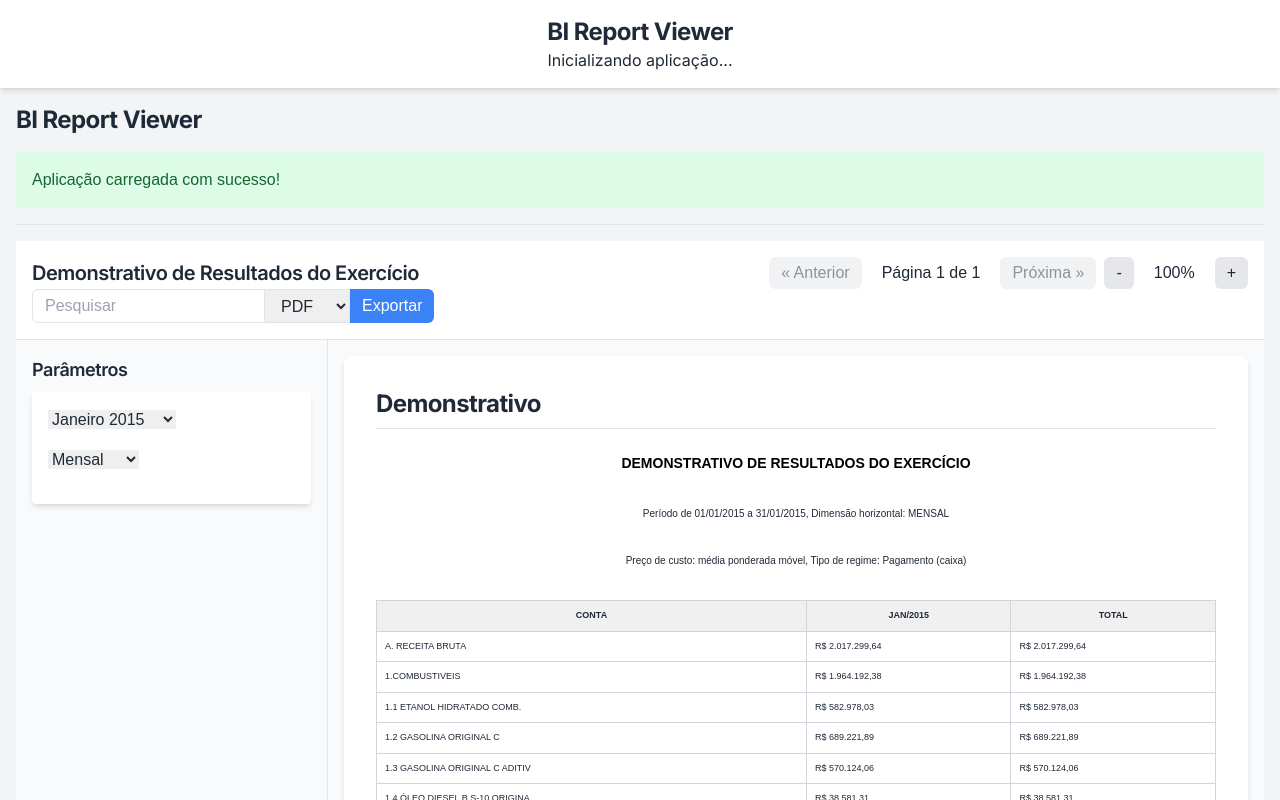
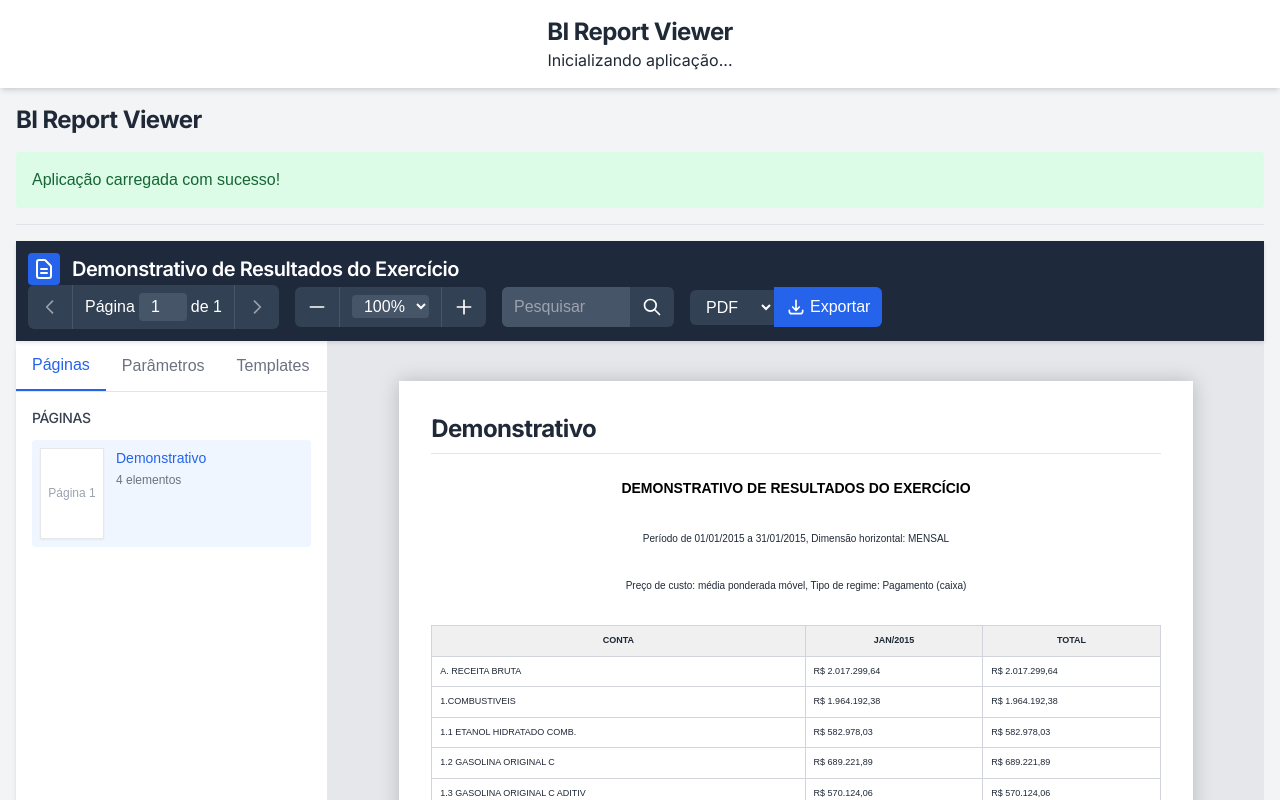
Before and after one commit to paulohenriquevn/report-viewer, an Angular app: page / in a window 1280 px wide. Shown: the top 800 px of the page. Built offline with nearby package versions, Linux system fonts and the light colour scheme.

Commit message:
Melhoria relatorio

```diff
--- a/src/app/report-viewer/components/report-viewer/report-viewer.component.html
+++ b/src/app/report-viewer/components/report-viewer/report-viewer.component.html
@@ -1,61 +1,115 @@
 <div class="report-viewer">
-    <!-- Barra superior com controles -->
-    <div class="bg-white p-4 border-b">
-        <div class="flex flex-wrap justify-between items-center">
-            <!-- Título do relatório -->
+    <!-- Barra superior com controles (estilo de ferramentas comerciais) -->
+    <div class="toolbar bg-slate-800 text-white p-3">
+        <div class="flex flex-wrap items-center justify-between">
+            <!-- Logo e título do relatório -->
+            <div class="flex items-center">
+                <div class="mr-3 p-1 bg-blue-600 rounded">
+                    <svg class="w-6 h-6" fill="none" stroke="currentColor" viewBox="0 0 24 24" xmlns="http://www.w3.org/2000/svg">
+                        <path stroke-linecap="round" stroke-linejoin="round" stroke-width="2" d="M9 12h6m-6 4h6m2 5H7a2 2 0 01-2-2V5a2 2 0 012-2h5.586a1 1 0 01.707.293l5.414 5.414a1 1 0 01.293.707V19a2 2 0 01-2 2z"></path>
+                    </svg>
+                </div>
                 <h1 class="text-xl font-semibold">
                     {{ reportConfig && reportConfig.reportName || 'Relatório' }}
                 </h1>
+            </div>
 
-            <!-- Controles de navegação e zoom -->
-            <div class="flex space-x-2">
+            <!-- Grupos de ferramentas -->
+            <div class="flex items-center space-x-4">
+                <!-- Navegação de páginas -->
+                <div class="flex items-center bg-slate-700 rounded-md overflow-hidden">
                     <button
-                    class="px-3 py-1 bg-gray-200 rounded-md hover:bg-gray-300"
+                        class="px-3 py-2 text-white hover:bg-slate-600"
                         [disabled]="selectedPage === 0"
                         (click)="onPrevPage()">
-                    &laquo; Anterior
+                        <svg class="w-5 h-5" fill="none" stroke="currentColor" viewBox="0 0 24 24" xmlns="http://www.w3.org/2000/svg">
+                            <path stroke-linecap="round" stroke-linejoin="round" stroke-width="2" d="M15 19l-7-7 7-7"></path>
+                        </svg>
                     </button>
-                <span class="px-3 py-1">
-                    Página {{ selectedPage + 1 }} de {{ reportConfig && reportConfig.pages ? reportConfig.pages.length : 1 }}
-                </span>
+                    <div class="px-3 py-2 border-l border-r border-slate-600">
+                        <span class="mr-1">Página</span>
+                        <input
+                            type="number"
+                            [min]="1"
+                            [max]="reportConfig && reportConfig.pages ? reportConfig.pages.length : 1"
+                            [value]="selectedPage + 1"
+                            (change)="goToPage($event)"
+                            class="w-12 bg-slate-600 text-white text-center rounded px-1 py-0.5"
+                        >
+                        <span class="ml-1">de {{ reportConfig && reportConfig.pages ? reportConfig.pages.length : 1 }}</span>
+                    </div>
                     <button
-                    class="px-3 py-1 bg-gray-200 rounded-md hover:bg-gray-300"
+                        class="px-3 py-2 text-white hover:bg-slate-600"
                         [disabled]="!reportConfig || selectedPage >= reportConfig.pages.length - 1"
                         (click)="onNextPage()">
-                    Próxima &raquo;
-                </button>
-                <button
-                    class="px-3 py-1 bg-gray-200 rounded-md hover:bg-gray-300"
-                    (click)="onZoomOut()">
-                    -
-                </button>
-                <span class="px-3 py-1">{{ zoomLevel }}%</span>
-                <button
-                    class="px-3 py-1 bg-gray-200 rounded-md hover:bg-gray-300"
-                    (click)="onZoomIn()">
-                    +
+                        <svg class="w-5 h-5" fill="none" stroke="currentColor" viewBox="0 0 24 24" xmlns="http://www.w3.org/2000/svg">
+                            <path stroke-linecap="round" stroke-linejoin="round" stroke-width="2" d="M9 5l7 7-7 7"></path>
+                        </svg>
                     </button>
                 </div>
 
-            <!-- Pesquisa e exportação -->
-            <div class="flex mt-2 md:mt-0">
+                <!-- Zoom -->
+                <div class="flex items-center bg-slate-700 rounded-md overflow-hidden">
+                    <button
+                        class="px-3 py-2 text-white hover:bg-slate-600"
+                        (click)="onZoomOut()">
+                        <svg class="w-5 h-5" fill="none" stroke="currentColor" viewBox="0 0 24 24" xmlns="http://www.w3.org/2000/svg">
+                            <path stroke-linecap="round" stroke-linejoin="round" stroke-width="2" d="M20 12H4"></path>
+                        </svg>
+                    </button>
+                    <div class="px-3 py-2 border-l border-r border-slate-600">
+                        <select
+                            class="bg-slate-600 text-white rounded px-2 py-0.5"
+                            (change)="onZoomChange($event)">
+                            <option [selected]="zoomLevel === 50" value="50">50%</option>
+                            <option [selected]="zoomLevel === 75" value="75">75%</option>
+                            <option [selected]="zoomLevel === 100" value="100">100%</option>
+                            <option [selected]="zoomLevel === 125" value="125">125%</option>
+                            <option [selected]="zoomLevel === 150" value="150">150%</option>
+                            <option [selected]="zoomLevel === 200" value="200">200%</option>
+                        </select>
+                    </div>
+                    <button
+                        class="px-3 py-2 text-white hover:bg-slate-600"
+                        (click)="onZoomIn()">
+                        <svg class="w-5 h-5" fill="none" stroke="currentColor" viewBox="0 0 24 24" xmlns="http://www.w3.org/2000/svg">
+                            <path stroke-linecap="round" stroke-linejoin="round" stroke-width="2" d="M12 4v16m8-8H4"></path>
+                        </svg>
+                    </button>
+                </div>
+
+                <!-- Pesquisa -->
+                <div class="flex items-center bg-slate-700 rounded-md overflow-hidden">
                     <input
                         type="text"
                         placeholder="Pesquisar"
-                    class="px-3 py-1 border rounded-l-md"
+                        class="w-32 px-3 py-2 bg-slate-600 text-white border-none focus:outline-none focus:ring-1 focus:ring-blue-500"
                         (input)="onSearch($event)" />
+                    <button class="px-3 py-2 hover:bg-slate-600">
+                        <svg class="w-5 h-5" fill="none" stroke="currentColor" viewBox="0 0 24 24" xmlns="http://www.w3.org/2000/svg">
+                            <path stroke-linecap="round" stroke-linejoin="round" stroke-width="2" d="M21 21l-6-6m2-5a7 7 0 11-14 0 7 7 0 0114 0z"></path>
+                        </svg>
+                    </button>
+                </div>
+
+                <!-- Exportação -->
+                <div class="flex items-center">
                     <select
-                    class="px-3 py-1 border-t border-b border-r"
+                        class="bg-slate-700 text-white border-none rounded-l-md px-3 py-2 focus:outline-none focus:ring-1 focus:ring-blue-500"
                         (change)="onExportFormatChange($event)">
                         <option value="pdf">PDF</option>
                         <option value="excel">Excel</option>
                         <option value="csv">CSV</option>
                     </select>
                     <button
-                    class="px-3 py-1 bg-blue-500 text-white rounded-r-md hover:bg-blue-600"
+                        class="flex items-center bg-blue-600 hover:bg-blue-700 text-white rounded-r-md px-3 py-2"
                         (click)="onExport()">
+                        <svg class="w-5 h-5 mr-1" fill="none" stroke="currentColor" viewBox="0 0 24 24" xmlns="http://www.w3.org/2000/svg">
+                            <path stroke-linecap="round" stroke-linejoin="round" stroke-width="2" d="M4 16v1a3 3 0 003 3h10a3 3 0 003-3v-1m-4-4l-4 4m0 0l-4-4m4 4V4"></path>
+                        </svg>
                         Exportar
                     </button>
+                </div>
             </div>
         </div>
     </div>
@@ -99,21 +153,56 @@
     </div>
 
     <!-- Conteúdo do relatório -->
-    <div class="flex flex-col md:flex-row">
-        <!-- Painel lateral com parâmetros e templates (se houver) -->
-        <div class="w-full md:w-1/4 p-4 bg-gray-50 border-r">
-            <!-- Parâmetros -->
-            <div *ngIf="reportConfig && reportConfig.parameters && reportConfig.parameters.length > 0">
-                <h2 class="text-lg font-semibold mb-2">Parâmetros</h2>
+    <div class="flex flex-col md:flex-row bg-gray-200">
+        <!-- Painel lateral com navegação, parâmetros e templates -->
+        <div class="w-full md:w-1/4 bg-white border-r shadow-md">
+            <!-- Abas de navegação -->
+            <div class="flex border-b">
+                <button class="px-4 py-3 text-blue-600 border-b-2 border-blue-600 font-medium">Páginas</button>
+                <button class="px-4 py-3 text-gray-500 hover:text-gray-700">Parâmetros</button>
+                <button class="px-4 py-3 text-gray-500 hover:text-gray-700">Templates</button>
+            </div>
+
+            <!-- Navegação de páginas com miniaturas -->
+            <div class="p-4">
+                <h3 class="text-sm font-medium text-gray-700 mb-3">PÁGINAS</h3>
+                <div class="space-y-4">
+                    <div *ngFor="let page of reportConfig?.pages; let i = index"
+                         class="flex items-start p-2 rounded cursor-pointer"
+                         [class.bg-blue-50]="selectedPage === i"
+                         (click)="selectedPage = i">
+                        <!-- Miniatura -->
+                        <div class="w-16 h-22 bg-white border shadow-sm flex-shrink-0 flex items-center justify-center">
+                            <span class="text-xs text-gray-400">Página {{i+1}}</span>
+                        </div>
+                        <!-- Informações da página -->
+                        <div class="ml-3">
+                            <div class="text-sm font-medium" [class.text-blue-600]="selectedPage === i">
+                                {{ page.name }}
+                            </div>
+                            <div class="text-xs text-gray-500 mt-1">
+                                {{ page.elements?.length || 0 }} elementos
+                            </div>
+                        </div>
+                    </div>
+                </div>
+            </div>
+
+            <!-- Parâmetros (mostrado condicionalmente) -->
+            <div class="hidden">
+                <div *ngIf="reportConfig && reportConfig.parameters && reportConfig.parameters.length > 0" class="p-4">
+                    <h2 class="text-sm font-medium text-gray-700 mb-3">PARÂMETROS</h2>
                     <app-report-parameters
                         [parameters]="reportConfig.parameters"
                         (parametersChange)="onParametersChange($event)">
                     </app-report-parameters>
                 </div>
+            </div>
 
-            <!-- Templates -->
-            <div *ngIf="reportConfig && reportConfig.templates && reportConfig.templates.length > 0">
-                <h2 class="text-lg font-semibold my-2">Templates</h2>
+            <!-- Templates (mostrado condicionalmente) -->
+            <div class="hidden">
+                <div *ngIf="reportConfig && reportConfig.templates && reportConfig.templates.length > 0" class="p-4">
+                    <h2 class="text-sm font-medium text-gray-700 mb-3">TEMPLATES</h2>
                     <app-template-manager
                         [templates]="reportConfig.templates"
                         [selectedTemplate]="selectedTemplate"
@@ -121,41 +210,15 @@
                     </app-template-manager>
                 </div>
             </div>
+        </div>
 
         <!-- Área principal com o conteúdo do relatório -->
-        <div class="w-full md:w-3/4 p-4">
-            <!-- Depuração: informações de contexto (desativadas) -->
-            <div *ngIf="false" class="mb-4 p-3 bg-blue-50 border border-blue-200 rounded-md text-sm">
-                <h3 class="font-semibold text-blue-700">Informações de Debug</h3>
-                <div class="mt-2 grid grid-cols-2 gap-2">
-                    <div><strong>Dados Carregados:</strong> {{ reportConfig && reportData ? 'Sim' : 'Não' }}</div>
-                    <div><strong>reportConfigPath:</strong> {{ reportConfigPath }}</div>
-                    <div><strong>Página Atual:</strong> {{ selectedPage }}</div>
-                    <div><strong>Páginas Disponíveis:</strong> {{ reportConfig['pages'] || 0 }}</div>
-                    <div><strong>Nome do Relatório:</strong> {{ reportConfig['reportName'] || 'N/A' }}</div>
-                    <div><strong>Fonte de Dados:</strong> {{ reportConfig['dataSource'] || 'N/A' }}</div>
-                </div>
-
-                <div *ngIf="getCurrentPage()" class="mt-3 p-2 bg-white rounded border border-blue-100">
-                    <div><strong>Página:</strong> {{ getCurrentPage()?.name }}</div>
-                    <div><strong>Elementos:</strong> {{ getCurrentPage()?.elements?.length || 0 }}</div>
-                    <div *ngIf="getCurrentPage()?.elements?.length">
-                        <strong>Tipos de Elementos:</strong>
-                        <ul class="list-disc list-inside ml-2">
-                            <li *ngFor="let element of getCurrentPage()?.elements">
-                                {{ element.type }}
-                                <span *ngIf="element.type === 'table' || element.type === 'chart'">
-                                    (DataSource: {{ element['dataSource'] || 'N/A' }})
-                                </span>
-                            </li>
-                        </ul>
-                    </div>
-                </div>
-            </div>
-
+        <div class="w-full md:w-3/4 p-6 bg-gray-200 min-h-screen">
             <!-- Conteúdo do relatório, quando disponível -->
-            <div *ngIf="getCurrentPage()">
-                <div class="page-container" [ngStyle]="{'transform': 'scale(' + zoomLevel/100 + ')', 'transform-origin': 'top left'}">
+            <div *ngIf="getCurrentPage()" class="flex justify-center">
+                <!-- Folha A4 -->
+                <div class="a4-page">
+                    <div class="page-container" [ngStyle]="{'transform': 'scale(' + zoomLevel/100 + ')', 'transform-origin': 'top center'}">
                         <h1 class="text-2xl font-bold mb-6 text-gray-800 pb-2 border-b">{{ getCurrentPage()?.name }}</h1>
 
                         <div *ngFor="let element of getCurrentPage()?.elements" class="mb-8">
@@ -206,3 +269,4 @@
             </div>
         </div>
     </div>
+</div>
--- a/src/app/report-viewer/components/report-viewer/report-viewer.component.scss
+++ b/src/app/report-viewer/components/report-viewer/report-viewer.component.scss
@@ -5,15 +5,46 @@
     background-color: #f8fafc;
 }
 
+/* A4 paper format styles */
+.a4-page {
+    background-color: white;
+    width: 210mm;
+    min-height: 297mm;
+    padding: 0;
+    margin: 1rem auto;
+    box-shadow: 0 0 0.5cm rgba(0, 0, 0, 0.2);
+    position: relative;
+    overflow: hidden;
+}
+
 .page-container {
     position: relative;
     background-color: white;
-    box-shadow: 0 4px 6px rgba(0, 0, 0, 0.1);
-    margin: 0 auto;
     padding: 2rem;
-    border-radius: 0.5rem;
-    overflow: hidden;
     transition: transform 0.3s ease;
+    margin: 0;
+    height: 100%;
+}
+
+// Professional toolbar styling
+.toolbar {
+    position: sticky;
+    top: 0;
+    z-index: 10;
+    box-shadow: 0 2px 4px rgba(0, 0, 0, 0.1);
+
+    svg {
+        stroke-width: 2;
+    }
+
+    button, select, input {
+        transition: all 0.2s ease;
+
+        &:focus {
+            outline: none;
+            box-shadow: 0 0 0 2px rgba(59, 130, 246, 0.3);
+        }
+    }
 }
 
 // Buttons with better hover states
@@ -89,6 +120,19 @@ table {
     }
 }
 
+// Professional-looking sidebar
+.md\:w-1\/4 {
+    border-right: 1px solid #e5e7eb;
+    min-height: calc(100vh - 60px);
+
+    /* Page thumbnails */
+    .w-16 {
+        position: relative;
+        border: 1px solid #e5e7eb;
+        aspect-ratio: 210/297;
+    }
+}
+
 // Print optimizations
 @media print {
     .w-full {
@@ -99,18 +143,23 @@ table {
         width: 100% !important;
     }
 
-    .bg-gray-50, .bg-white, .bg-gray-100 {
+    .bg-gray-50, .bg-white, .bg-gray-100, .bg-gray-200 {
         background-color: white !important;
         box-shadow: none !important;
     }
 
-    button, .toolbar {
+    .toolbar, button, .flex.border-b, .hidden {
         display: none !important;
     }
 
-    .page-container {
+    .a4-page {
         box-shadow: none;
         margin: 0;
+        width: 100%;
+    }
+
+    .page-container {
+        transform: scale(1) !important;
         padding: 0;
     }
 
--- a/src/app/report-viewer/components/report-viewer/report-viewer.component.ts
+++ b/src/app/report-viewer/components/report-viewer/report-viewer.component.ts
@@ -118,11 +118,29 @@ export class ReportViewerComponent implements OnInit {
     }
 
     onZoomIn(): void {
-        this.zoomLevel = Math.min(200, this.zoomLevel + 10);
+        this.zoomLevel = Math.min(200, this.zoomLevel + 25);
     }
 
     onZoomOut(): void {
-        this.zoomLevel = Math.max(50, this.zoomLevel - 10);
+        this.zoomLevel = Math.max(50, this.zoomLevel - 25);
+    }
+
+    onZoomChange(event: Event): void {
+        const target = event.target as HTMLSelectElement;
+        this.zoomLevel = parseInt(target.value, 10);
+    }
+
+    goToPage(event: Event): void {
+        const target = event.target as HTMLInputElement;
+        const page = parseInt(target.value, 10);
+
+        if (this.reportConfig &&
+            page >= 1 && page <= this.reportConfig.pages.length) {
+            this.selectedPage = page - 1;
+        } else {
+            // Reset to current page if invalid
+            target.value = (this.selectedPage + 1).toString();
+        }
     }
 
     onSearch(event: Event): void {
```
Lines whose indentation alone changed are shown as unchanged.
